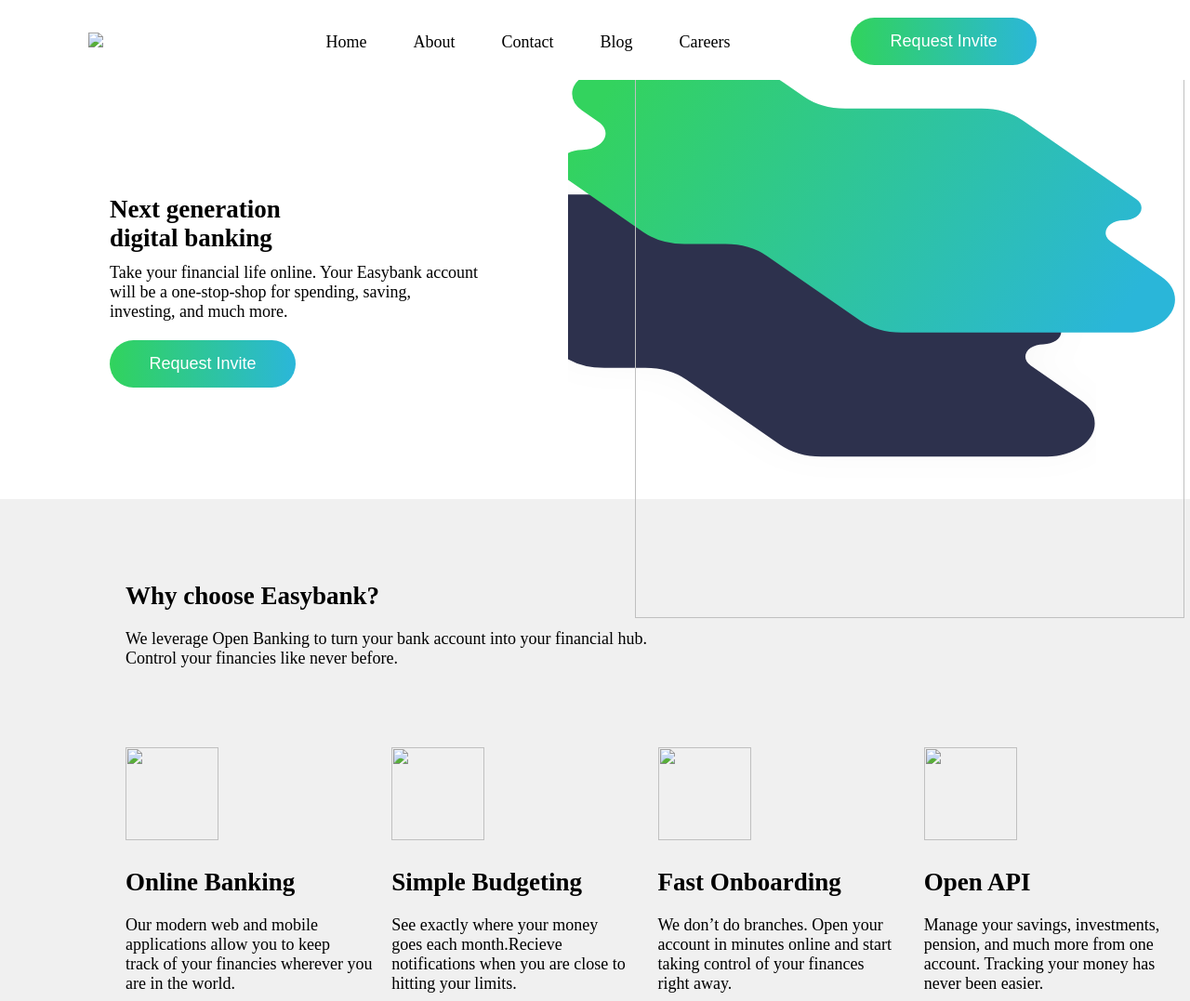
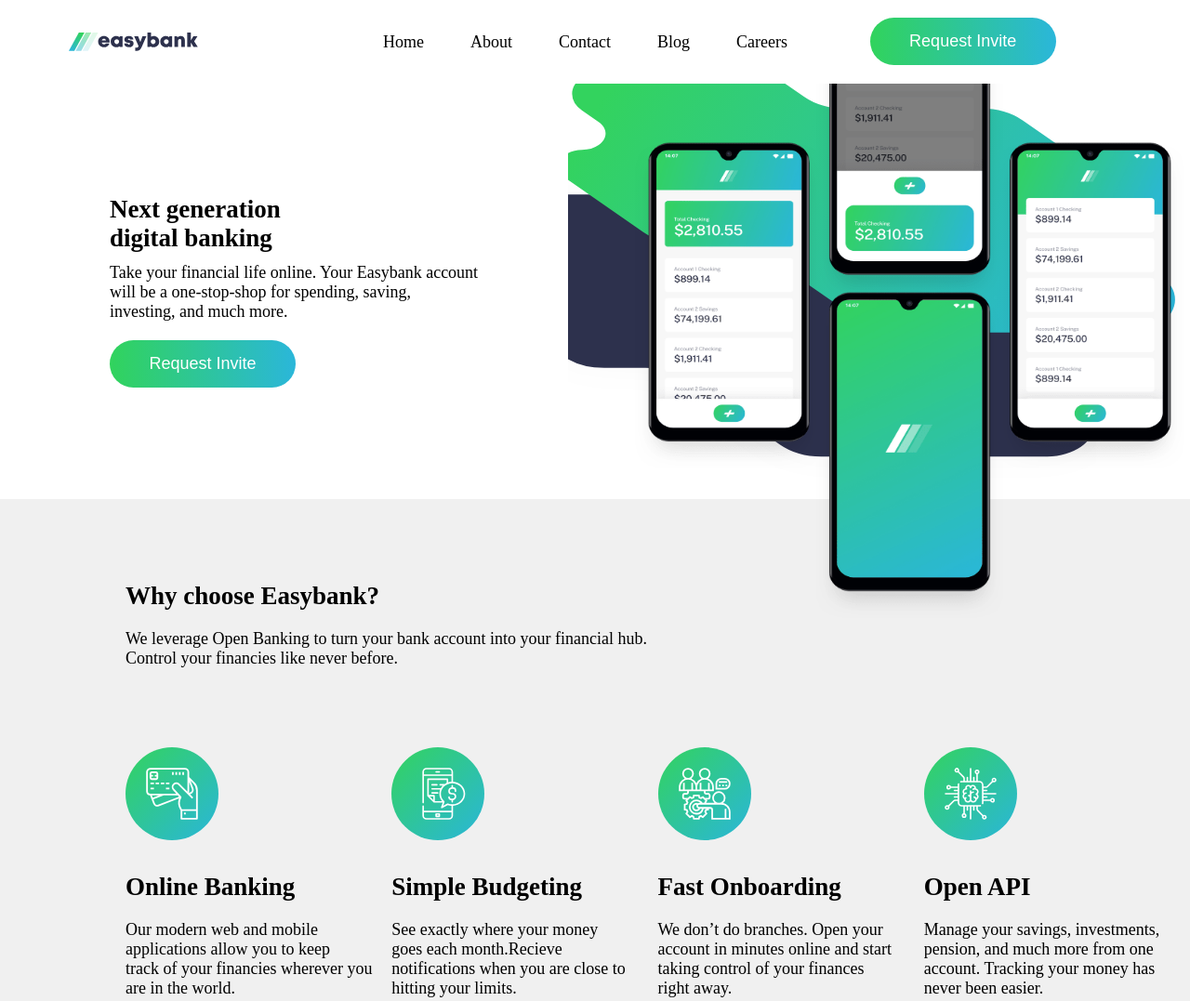
Before and after one commit to OmoniyiTim/myeasybank, a plain HTML site: page index.html in a window 1280 px wide. Shown: the top 1077 px of the page at 93% size. Drawn offline with Linux system fonts and the light colour scheme; files that its build step writes are made by us from their sources; files whose address does not match are found by name; a web font is replaced by a local one.

Commit message:
Update index.html

```diff
--- a/index.html
+++ b/index.html
@@ -1,23 +1,23 @@
 <!DOCTYPE html>
 <html>
     <head>
-         <link rel="stylesheet" href="./easy-bank/css/style.css">
-         <link rel="stylesheet" href="./easy-bank/css/queries.css">
+         <link rel="stylesheet" href="./css/style.css">
+         <link rel="stylesheet" href="./css/queries.css">
          <link rel="stylesheet" href="https://fonts.google.com/specimen/Public+Sans">
     </head>
     <body>
       <header>
         <div class="header-container">
           <div class="logo-container">
-            <img src="./easy-bank/images/logo.svg" class="nav-logo">
+            <img src="./images/logo.svg" class="nav-logo">
           </div>
           <nav>
             <ul>
-              <a href=""><li class="nav-home"> Home</li></a>
-              <a href=""><li class="nav-about">About</li></a>
-              <a href=""><li class="nav-contact">Contact</li></a>
-              <a href=""><li class="nav-blog">Blog</li></a>
-              <a href=""><li class="nav-careers">Careers</li></a>
+              <li class="nav-home"> <a href="">Home</a></li>
+                <li class="nav-home"> <a href="">About</a></li>
+                <li class="nav-home"> <a href="">Contact</a></li>
+                <li class="nav-home"> <a href="">Blog</a></li>
+                <li class="nav-home"> <a href="">Careers</a></li>
             </ul>
           </nav>
           <div class="btn-container">
@@ -34,7 +34,7 @@
               <button class="row1-btn">Request Invite</button>
           </div>
           <div class="row1-imgcontainer">
-              <img src="./easy-bank/images/image-mockups.png" class="phone">
+              <img src="./images/image-mockups.png" class="phone">
           </div>
         </div>
       </section>
@@ -45,20 +45,20 @@
         </div>
         <div class="row2-msg2">
           <div>
-            <img src="./easy-bank/images/icon-online.svg"class="icon" >
+            <img src="./images/icon-online.svg"class="icon" >
             <h1>Online Banking</h1>
             <p class="row2-submsg">Our modern web and mobile <br> applications allow you to keep <br> track of your financies wherever you <br> are in the world.</p>
           </div>
           <div>
             <div>
-              <img src="./easy-bank/images/icon-budgeting.svg" class="icon" >
+              <img src="./images/icon-budgeting.svg" class="icon" >
               <h1>Simple Budgeting</h1>
               <p class="row2-submsg" >See exactly where your money <br> goes each month.Recieve <br> notifications when you are close to <br> hitting your limits.</p>
             </div>
 
           </div>
           <div>
-             <img src="./easy-bank/images/icon-onboarding.svg" class="icon" >
+             <img src="./images/icon-onboarding.svg" class="icon" >
              <h1>Fast Onboarding</h1>
              <p class="row2-submsg" >We don’t do branches. Open your <br> account in minutes online and start <br> taking control
               of your finances <br> right away.
@@ -66,7 +66,7 @@
 
           </div>
           <div >
-             <img src="./easy-bank/images/icon-api.svg" class="icon">
+             <img src="./images/icon-api.svg" class="icon">
              <h1>Open API</h1>
              <p class="row2-submsg">  Manage your savings, investments, <br> pension, and much more from one <br> account. Tracking
               your money has <br> never been easier.</p>
@@ -79,7 +79,7 @@
         </div>
         <div class="testimo">
           <div class="currency">
-            <img src="./easy-bank/images/image-currency.jpg" class="art-img">
+            <img src="./images/image-currency.jpg" class="art-img">
 
             <p>By Claire Robinson</p> <br>
               <b>Receive money in any currency with no fees</b>
@@ -89,7 +89,7 @@
 
           </div>
           <div class="rest">
-              <img src="./easy-bank/images/image-restaurant.jpg" class="art-img">
+              <img src="./images/image-restaurant.jpg" class="art-img">
               <p> By Wilson Hutton</p> <br>
               <b>Treat yourself without worrying about money </b>
               <p class="top">Our simple budgeting feature allows you to  separate  out your spending and set
@@ -98,7 +98,7 @@
 
           </div>
           <div class="plane">
-            <img src="./easy-bank/images/image-plane.jpg" class="art-img" >
+            <img src="./images/image-plane.jpg" class="art-img" >
             <p>By Wilson Hutton </p><br>
             <b> Take your Easybank card wherever you go</b>
             <p class="top">We want you to enjoy your travels. This is why we don’t charge any fees on purchases
@@ -107,7 +107,7 @@
 
           </div>
           <div class="confe">
-            <img src="./easy-bank/images/image-confetti.jpg"class="art-img">
+            <img src="./images/image-confetti.jpg"class="art-img">
             <p>By Claire Robinson </p><br>
               <b>Our invite-only Beta accounts are now live!</b>
               <p class="top"> After a lot of hard work by the whole team, we’re excited to launch our closed beta.
@@ -118,7 +118,7 @@
       </section>
       <footer>
         <div class="foot-logo">
-          <img src="./easy-bank/images/logo.svg" alt="">
+          <img src="./images/logo.svg" alt="">
         </div>
         <div >
           <ul class="flist1">
```
